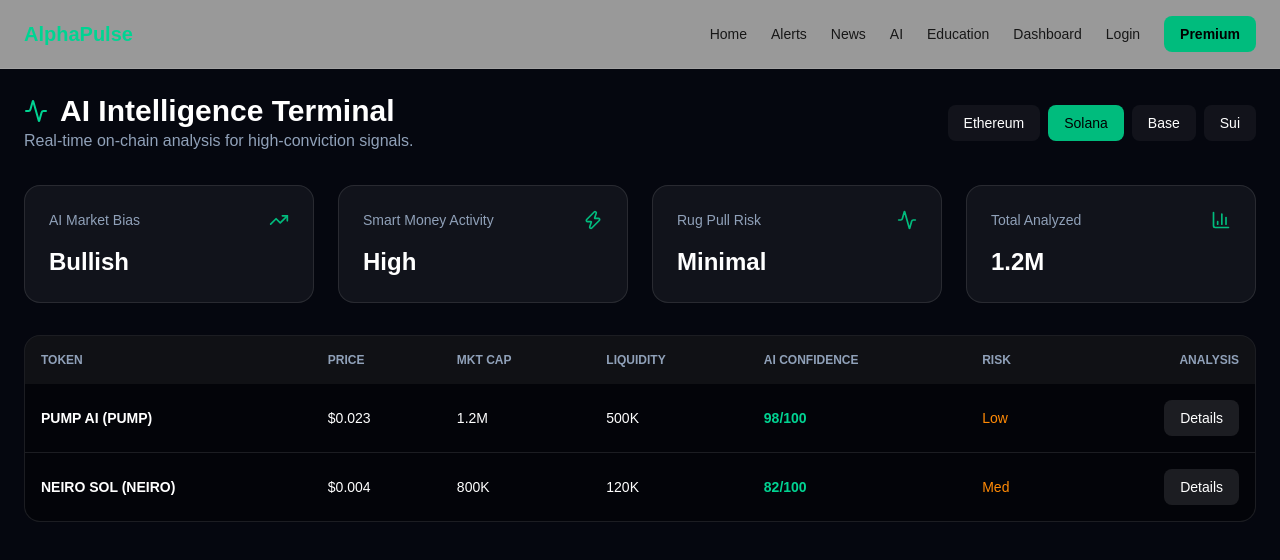
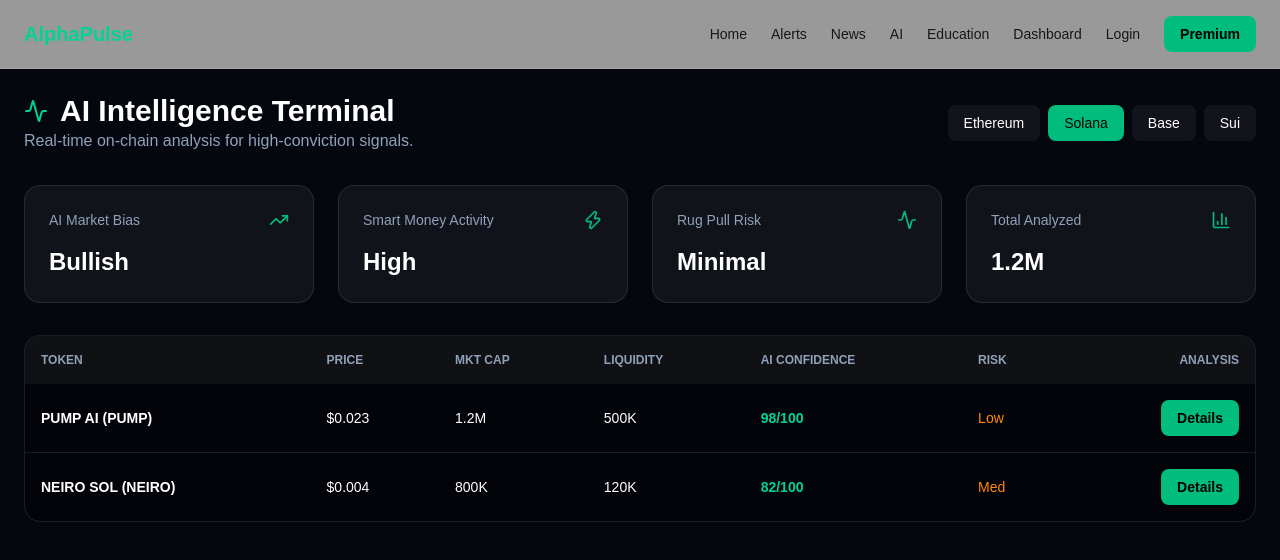
Before and after one commit to TheOnchainhabibi/alpha-pulse-web, a Next.js app: page /dashboard in a window 1280 px wide. Shown: the top 560 px of the page. Built offline with nearby package versions, Linux system fonts and the light colour scheme.

Commit message:
Dashboard: Enabled navigation buttons

```diff
--- a/src/app/dashboard/page.tsx
+++ b/src/app/dashboard/page.tsx
@@ -1,5 +1,6 @@
 "use client";
 import { useState } from "react";
+import Link from "next/link"; // We added this!
 import { Zap, TrendingUp, BarChart3, Activity } from "lucide-react";
 
 export default function IntelligenceDashboard() {
@@ -12,7 +13,6 @@
 
   return (
     <div className="min-h-screen bg-[#05070f] text-white p-6">
-      {/* Terminal Header */}
       <div className="mb-8 flex justify-between items-center">
         <div>
           <h1 className="text-3xl font-bold flex items-center gap-3">
@@ -27,7 +27,6 @@
         </div>
       </div>
 
-      {/* Analytics Grid */}
       <div className="grid lg:grid-cols-4 gap-6 mb-8">
         {[ {title: "AI Market Bias", val: "Bullish", icon: TrendingUp}, {title: "Smart Money Activity", val: "High", icon: Zap}, {title: "Rug Pull Risk", val: "Minimal", icon: Activity}, {title: "Total Analyzed", val: "1.2M", icon: BarChart3} ].map((stat, i) => (
           <div key={i} className="border border-white/10 bg-white/5 p-6 rounded-2xl">
@@ -40,7 +39,6 @@
         ))}
       </div>
 
-      {/* Main Signal Feed */}
       <div className="border border-white/10 rounded-2xl bg-black/40 overflow-hidden">
         <table className="w-full text-left text-sm">
           <thead className="bg-white/5 text-slate-400 uppercase text-xs">
@@ -64,7 +62,10 @@
                 <td className="p-4 font-bold text-emerald-400">{t.aiScore}/100</td>
                 <td className="p-4 text-orange-400">{t.risk}</td>
                 <td className="p-4 text-right">
-                  <button className="bg-white/10 hover:bg-white/20 px-4 py-2 rounded-lg transition-all">Details</button>
+                  {/* THIS IS THE CHANGE: Using Link component now */}
+                  <Link href="/signals" className="inline-block bg-emerald-500 text-black px-4 py-2 rounded-lg font-bold hover:bg-emerald-400 transition-all">
+                    Details
+                  </Link>
                 </td>
               </tr>
             ))}
```
